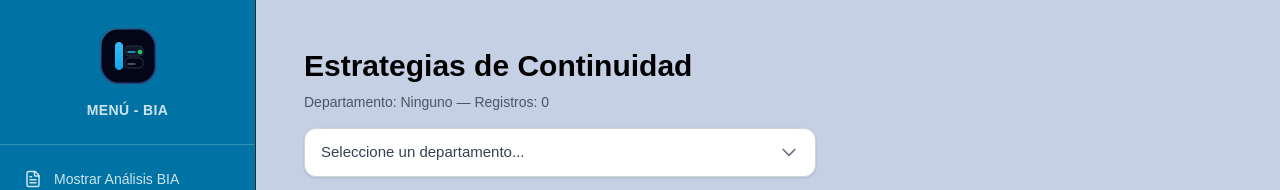
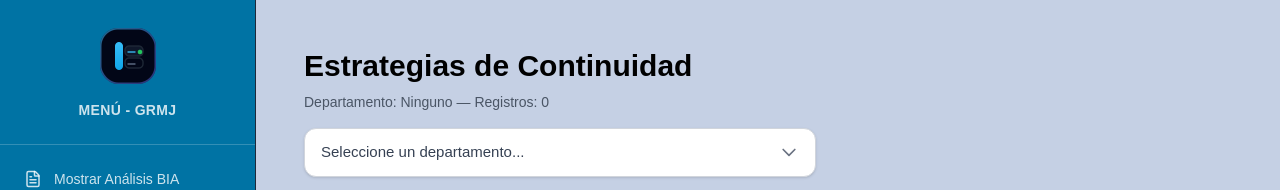
Before and after one commit to KevHernandez09/AnalisisBia, a Next.js app: page /estrategias-bia in a window 1280 px wide. Shown: the top 190 px of the page. Built offline with nearby package versions, Linux system fonts and the light colour scheme.

Commit message:
Update SideBar and Layout

```diff
--- a/src/app/layout.tsx
+++ b/src/app/layout.tsx
@@ -3,7 +3,7 @@ import "./globals.css";
 import type { ReactNode } from "react";
 
 export const metadata = {
-  title: "Sistema BIA",
+  title: "WRMJ",
   description: "Gestión de Análisis BIA y Procesos Críticos",
 };
 
--- a/src/components/Sidebar.tsx
+++ b/src/components/Sidebar.tsx
@@ -72,7 +72,7 @@ export default function Sidebar() {
         </div>
 
         <h1 className="text-sm font-semibold uppercase tracking-wide text-white/80">
-          Menú - BIA
+          Menú - GRMJ
         </h1>
       </div>
 
```
